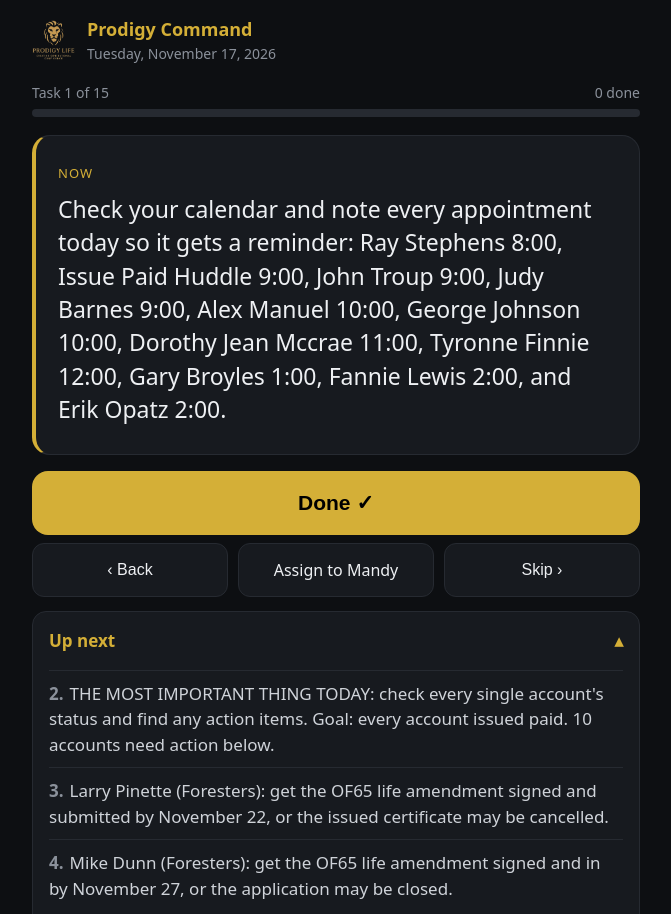
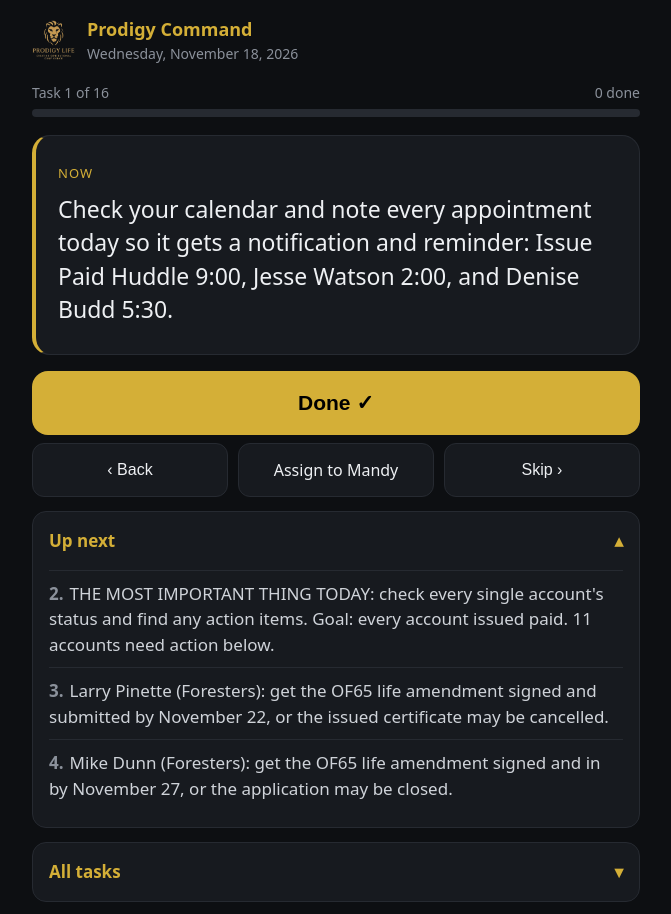
Before and after one commit to justinleevirgin50-max/prodigy-command, a plain HTML site: page index.html in a window 1280 px wide. Shown: the top 914 px of the page, without its empty margins (304-975 px from the left). Drawn offline with Linux system fonts and the light colour scheme.

Commit message:
Wed Nov 18: daily focus board

```diff
--- a/index.html
+++ b/index.html
@@ -22,28 +22,29 @@ textarea{width:100%;min-height:90px;background:var(--bg);color:var(--t);border:1
 </style></head><body>
 <script>
 /* ===== EDIT DAILY: date, tasks, notifications ===== */
-const DAY="Tuesday, November 17, 2026", KEY="pc-2026-11-17";
+const DAY="Wednesday, November 18, 2026", KEY="pc-2026-11-18";
 const TASKS=[
-"Check your calendar and note every appointment today so it gets a reminder: Ray Stephens 8:00, Issue Paid Huddle 9:00, John Troup 9:00, Judy Barnes 9:00, Alex Manuel 10:00, George Johnson 10:00, Dorothy Jean Mccrae 11:00, Tyronne Finnie 12:00, Gary Broyles 1:00, Fannie Lewis 2:00, and Erik Opatz 2:00.",
-"THE MOST IMPORTANT THING TODAY: check every single account's status and find any action items. Goal: every account issued paid. 10 accounts need action below.",
+"Check your calendar and note every appointment today so it gets a notification and reminder: Issue Paid Huddle 9:00, Jesse Watson 2:00, and Denise Budd 5:30.",
+"THE MOST IMPORTANT THING TODAY: check every single account's status and find any action items. Goal: every account issued paid. 11 accounts need action below.",
 "Larry Pinette (Foresters): get the OF65 life amendment signed and submitted by November 22, or the issued certificate may be cancelled.",
 "Mike Dunn (Foresters): get the OF65 life amendment signed and in by November 27, or the application may be closed.",
-"Barbara Green (Ethos/TruStage): her whole life policy issues today once the first premium is paid; make sure that payment goes through.",
+"Barbara Green (Ethos/TruStage): her policy is ready to issue once the first premium is paid; confirm that payment went through.",
+"Michael Lingo (Ethos/Ameritas): call him today about his approval at an adjusted rate and help him activate the policy.",
 "Krissa Keith (Ethos/TruStage): check the portal and confirm her first premium posted; the policy was ready to issue October 1 once paid.",
 "Winston Samuels (Ethos/TruStage): call him and get payment completed; he was approved October 13 and payment was still pending.",
 "Kathy Trujillo: follow up on the policy draft sent October 22 and get the next step done toward issued paid.",
 "Trinity Lawrence (Ethos): check whether the requested EHR has arrived, and whether the earlier APS is still outstanding.",
 "Douglas Cooke (Ethos/TruStage): check the portal and confirm the November 12 payment posted and the policy is Premium Paying.",
 "Lee Leal (Transamerica): call him and correct the application answers that say he has not had surgery.",
-"Raymond Pfountz (Ethos/TruStage): call him and help him finish and submit his started application.",
-"Track your metrics: log today's dials, contacts, appointments, apps, and issued paid, and check Meta campaign results and ad spend.",
-"Call last night's new Meta leads: Megan Nelson, Joseph Schachnuk, Eddie Deming, Adriana Martinez, Earl Fowler, and Linda Alexander.",
-"Call the weekend Meta leads not yet booked: Diana Leming, Dorothy Sheehan, Mark Bishop, Sandra Williams, and Na'Ilah Samad."
+"Raymond Pfountz (Ethos): call him and help him finish and submit his application; his disclosures are signed and Ethos is still waiting.",
+"Track your metrics and key indicators: log today's dials, contacts, appointments, apps, and issued paid, and check your Meta campaign results and ad spend.",
+"Call yesterday's new Meta leads: Cathryn Wood, Tamatha Bell, Louise Bammon, Ken Johnson, William Peaden, John Glidden, Charles Sackett, Dewayne Bruce, Albert Ford, and Rita Wood.",
+"Follow up on earlier Meta leads not yet booked: Megan Nelson, Joseph Schachnuk, Eddie Deming, Adriana Martinez, Earl Fowler, Linda Alexander, Diana Leming, Dorothy Sheehan, Mark Bishop, Sandra Williams, and Na'Ilah Samad."
 ];
 /* MY DAY: [start "HH:MM" 24h, end, title] — America/Denver, from Google Calendar */
-const CAL_DATE="2026-11-17";
-const CALENDAR=[["06:30", "06:50", "Connect with God"], ["06:50", "07:00", "Silence + plan most important task"], ["07:00", "08:00", "Workout"], ["08:00", "08:30", "Ray Stephens - Insurance consultation"], ["08:30", "08:40", "PNCL morning production kickoff"], ["09:00", "09:15", "Issue Paid Huddle"], ["09:00", "09:30", "John Troup - Insurance consultation"], ["09:00", "09:30", "Judy Barnes - Insurance consultation"], ["10:00", "10:30", "Alex Manuel - Insurance consultation"], ["10:00", "10:30", "George Johnson - Insurance consultation"], ["11:00", "11:30", "Dorothy Jean Mccrae - Insurance consultation"], ["12:00", "12:30", "Tyronne Finnie - Insurance consultation"], ["12:30", "13:30", "Lunch"], ["13:00", "13:30", "Gary Broyles - Insurance consultation"], ["13:30", "14:30", "Policy follow-up"], ["14:00", "14:30", "Fannie Lewis - Insurance consultation"], ["14:00", "14:30", "Erik Opatz - Insurance consultation"], ["21:30", "22:00", "Read 30 min"], ["22:00", "22:10", "Daily Excellence Scorecard + gratitude"], ["22:10", "22:30", "Wind down / lights out 10:30"]];
-const NOTES=["Priority #1: get every account to issued paid.", "Deadlines: Larry Pinette amendment due November 22; Mike Dunn amendment due November 27.", "Double-booked today: 9:00 (Huddle, John Troup, Judy Barnes), 10:00 (Alex Manuel, George Johnson), 2:00 (Fannie Lewis, Erik Opatz).", "Michael Lingo (Ethos) finished his interview form; no action needed while underwriting reviews."];
+const CAL_DATE="2026-11-18";
+const CALENDAR=[["06:30", "06:50", "Connect with God"], ["06:50", "07:00", "Silence + plan most important task"], ["08:30", "08:40", "PNCL morning production kickoff"], ["09:00", "09:15", "Issue Paid Huddle"], ["12:30", "13:30", "Lunch"], ["12:30", "13:30", "Workout"], ["13:30", "14:30", "Policy follow-up"], ["14:00", "14:30", "Jesse Watson - Insurance consultation"], ["17:30", "18:00", "Denise Budd - Insurance consultation"], ["21:30", "22:00", "Read 30 min"], ["22:00", "22:10", "Daily Excellence Scorecard + gratitude"], ["22:10", "22:30", "Wind down / lights out 10:30"]];
+const NOTES=["Priority #1: get every account to issued paid.", "Deadlines: Larry Pinette amendment due November 22; Mike Dunn amendment due November 27.", "New: Michael Lingo (Ethos/Ameritas) was approved November 17 at an adjusted rate; call him to activate.", "Jesse Watson at 2:00 overlaps your 1:30 Policy follow-up block."];
 const LINKS=[["Foresters","https://www.foresters.com/"],["Mutual of Omaha (SPA)","https://producer.mutualofomaha.com/"],["Transamerica","https://secure.transamerica.com"],["Ethos","https://agents.ethoslife.com/"],["Kansas City Life","https://www.kclife.com/"],["Lead Supply","https://app.gohighlevel.com"],["Google Calendar","https://calendar.google.com"]];
 /* ===== end edit block ===== */
 </script>
```
